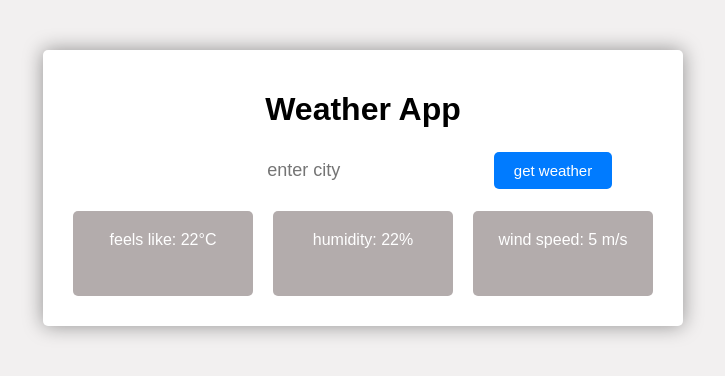
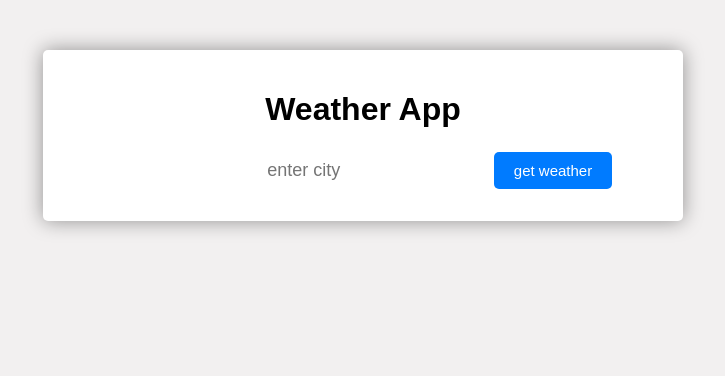
Before and after one commit to Pradeepbgs/weather-app, a plain HTML site: page index.html in a window 1280 px wide. Shown: the whole page, without its empty margins (277-1002 px from the left). Drawn offline with Linux system fonts and the light colour scheme.

Commit message:
Update index.html

```diff
--- a/index.html
+++ b/index.html
@@ -21,9 +21,9 @@
             <div class="temperature"></div>
             <div class="description"></div>
             <div class="details">
-                <div>feels like: 22°C</div>
-                <div>humidity: 22% </div>
-                <div>wind speed: 5 m/s</div>
+<!--                 <div>feels like: 22°C</div> -->
+<!--                 <div>humidity: 22% </div> -->
+<!--                 <div>wind speed: 5 m/s</div> -->
             </div>
         </div>
     </div>
```
